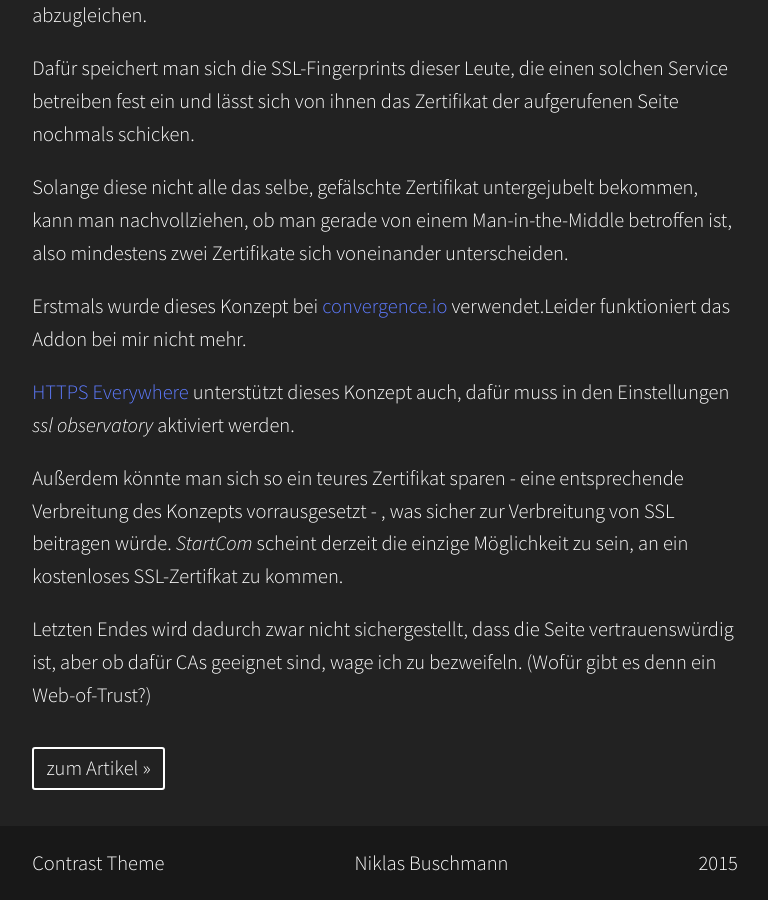
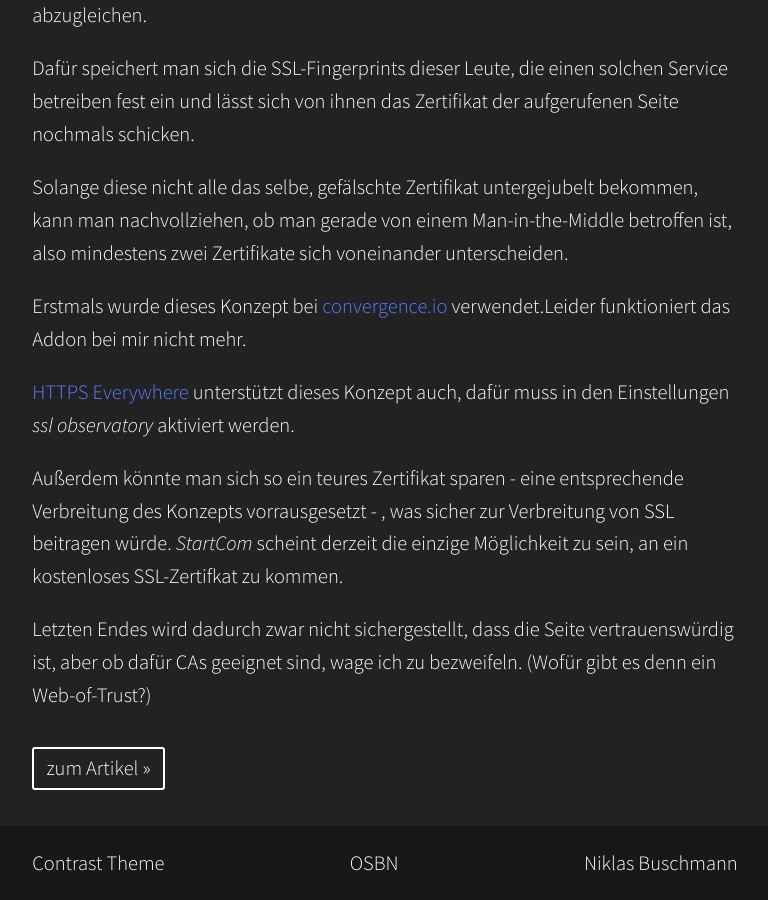
Before and after one commit to wilkistarotieno/wilkistarotieno.github.io, a Jekyll site: the page built from index.html, in a window 1280 px wide and 900 px high, scrolled down 20777 px. Shown: the whole window, without its empty margins (255-1023 px from the left). Built offline with Jekyll 4.4.1, drawn with Linux system fonts in a browser that asks for light colours; some web fonts are replaced; Markdown is read by kramdown in place of the engine named in the settings; a script that is not in the unit is left out.

Commit message:
Update blank.html

```diff
--- a/_layouts/blank.html
+++ b/_layouts/blank.html
@@ -28,7 +28,7 @@
     {% if site.subheading %}<div>{{ site.subheading }}</div>{% endif %}
 {{ content }}
     <footer>
-      <span><a href="https://github.com/niklasbuschmann/contrast">Contrast Theme</a></span><span><a href="https://keybase.io/niklasbuschmann">{% if page.author %}{{ page.author }}{% else %}{{site.title}}{% endif %}</a></span><span>{{ site.time | date: "%Y" }}</span>
+      <span><a href="https://github.com/niklasbuschmann/contrast">Contrast Theme</a></span><span><a href="http://osbn.de/">OSBN</a></span><span><a href="https://keybase.io/niklasbuschmann">{% if page.author %}{{ page.author }}{% else %}{{site.title}}{% endif %}</a></span>
     </footer>
   </body>
 </html>
```
